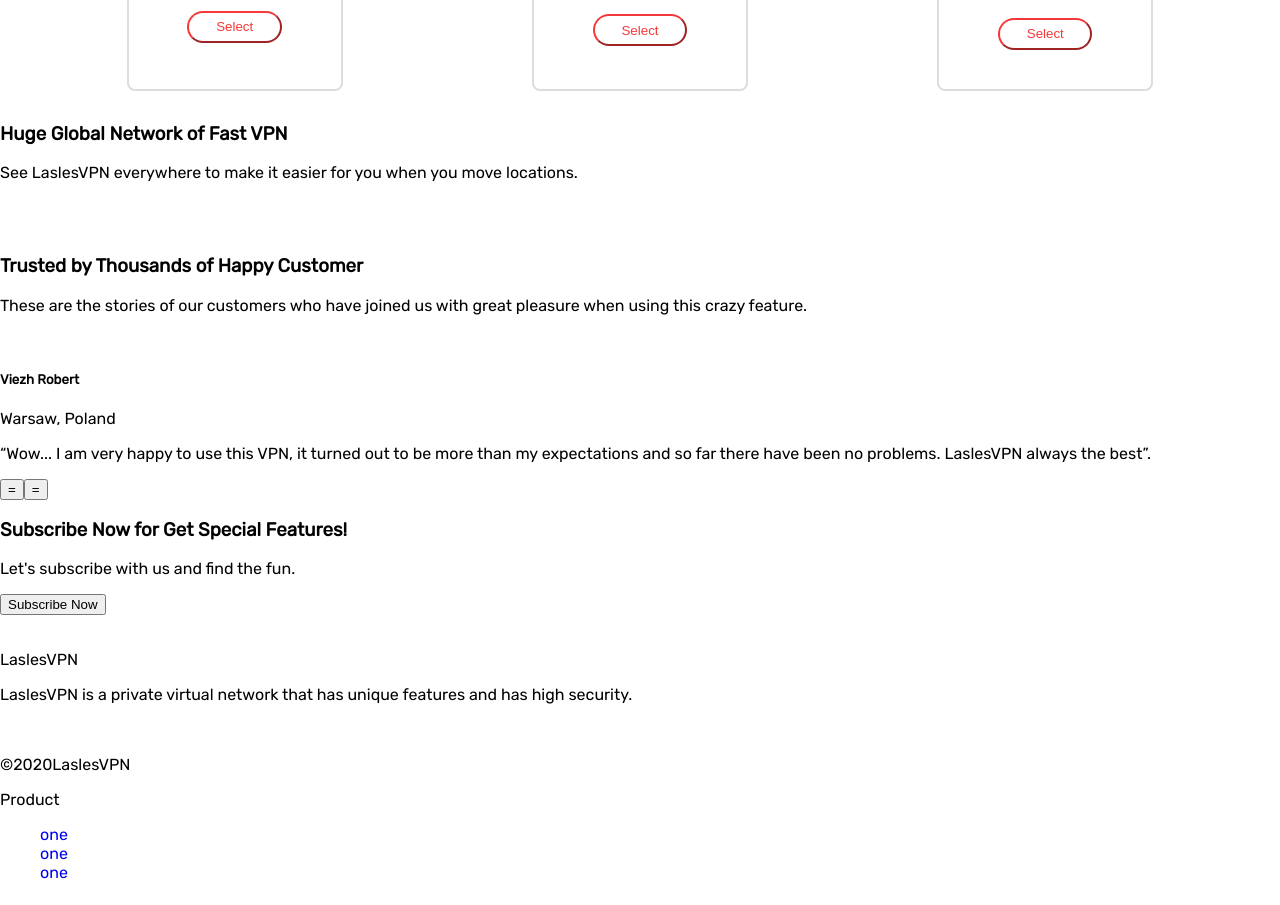
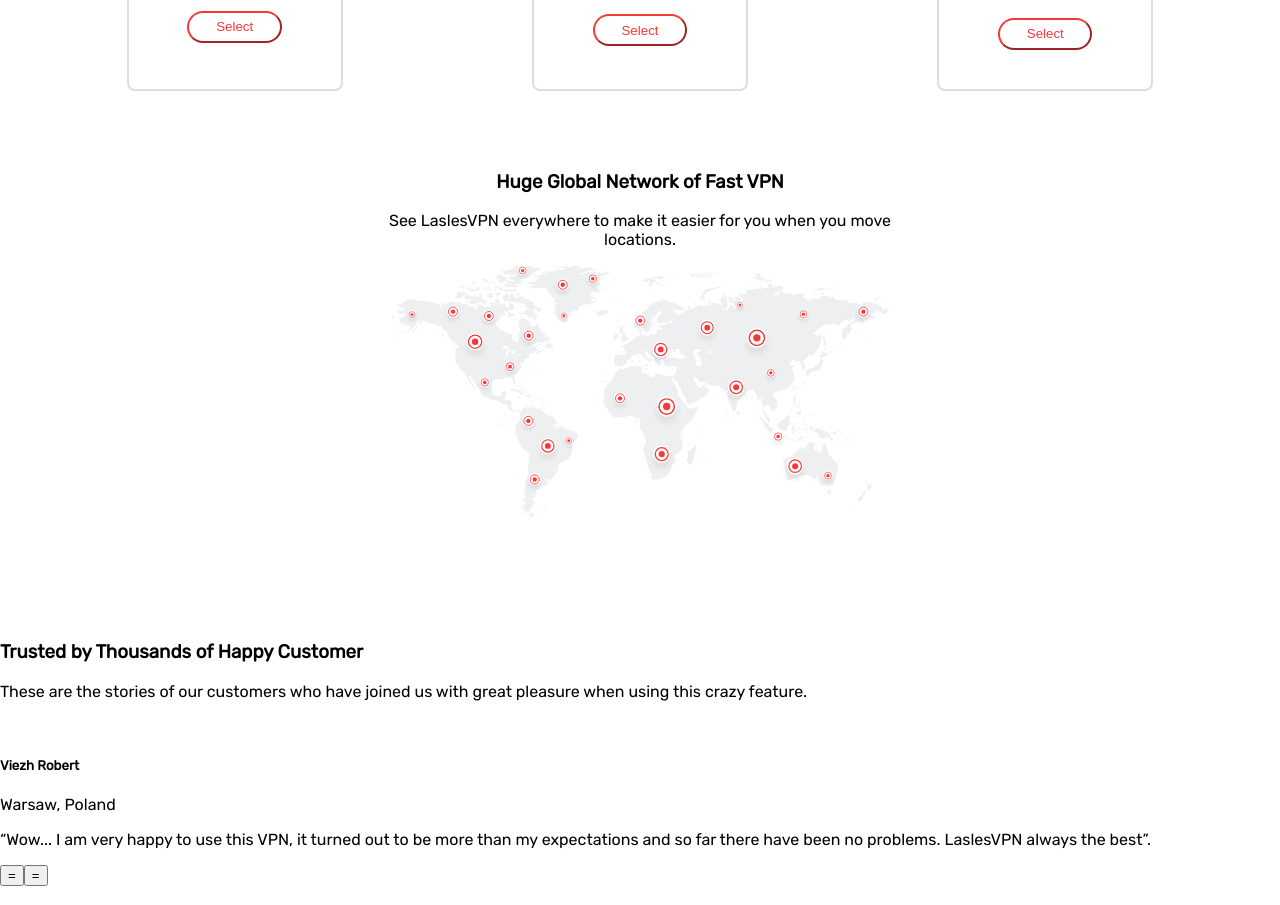
Before and after one commit to prudhviraj-793/RAB, a React (Create React App) app: page / in a window 1280 px wide. Shown: the part 1260-2165 px from the top of the page. Built offline with nearby package versions, Linux system fonts and the light colour scheme.

Commit message:
network completed

```diff
--- a/src/components/Network.js
+++ b/src/components/Network.js
@@ -1,16 +1,18 @@
 import React from "react";
+import global from '../Assets/Huge Global.svg'
+import styles from '../styles/Network.module.css'
 
 function Network() {
   return (
-    <div>
-      <div>
+    <div className={styles.container}>
+      <div className={styles.content}>
         <h3>Huge Global Network of Fast VPN</h3>
         <p>
           See LaslesVPN everywhere to make it easier for you when you move
           locations.
         </p>
       </div>
-      <img src="" alt="" />
+      <img src={global} alt="global" />
     </div>
   );
 }
--- /dev/null
+++ b/src/styles/Network.module.css
@@ -0,0 +1,9 @@
+.container {
+    margin: 5em 0;
+  text-align: center
+}
+
+.content {
+  width: 40%;
+  margin: 0 auto;
+}
```
